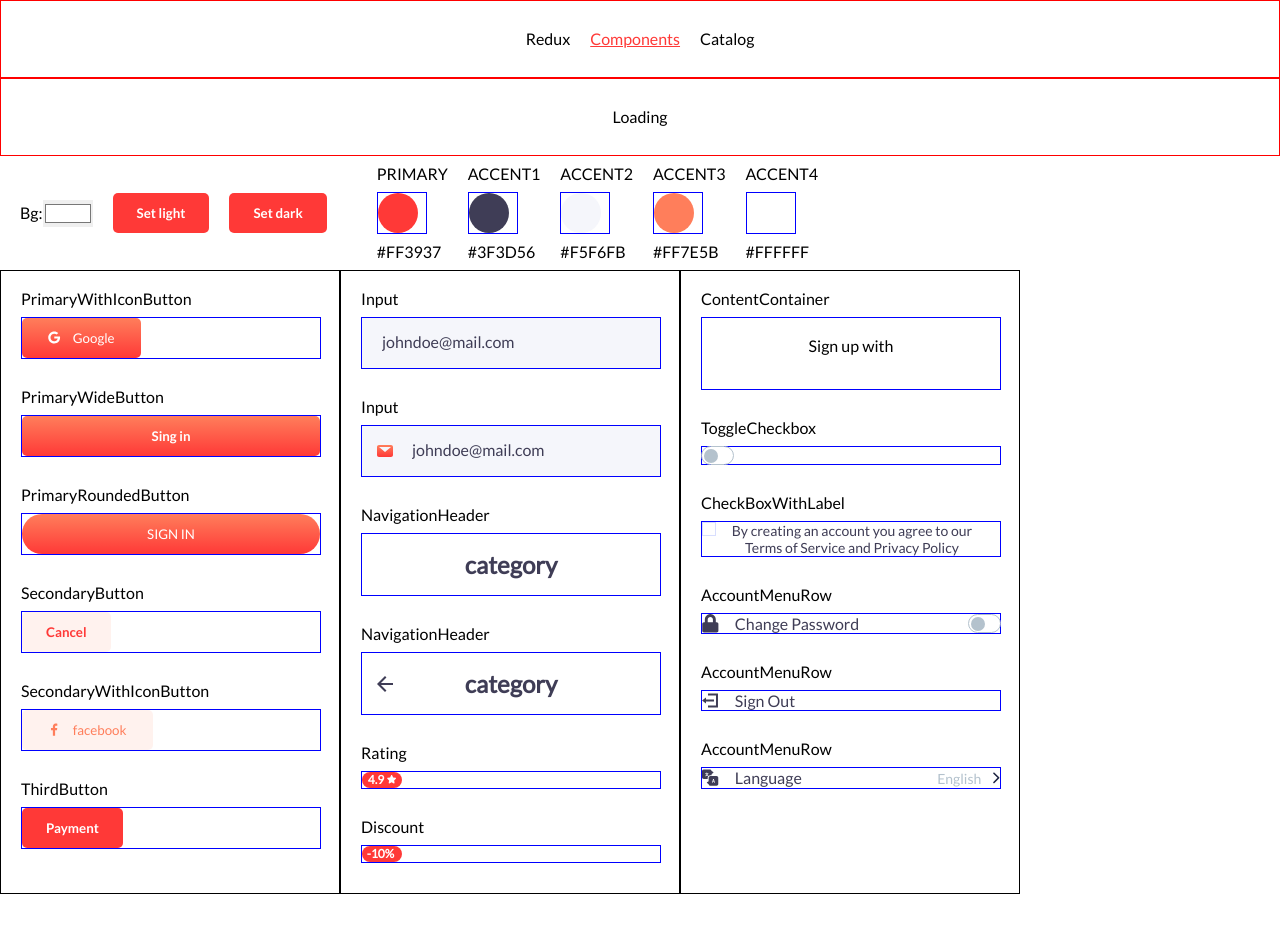
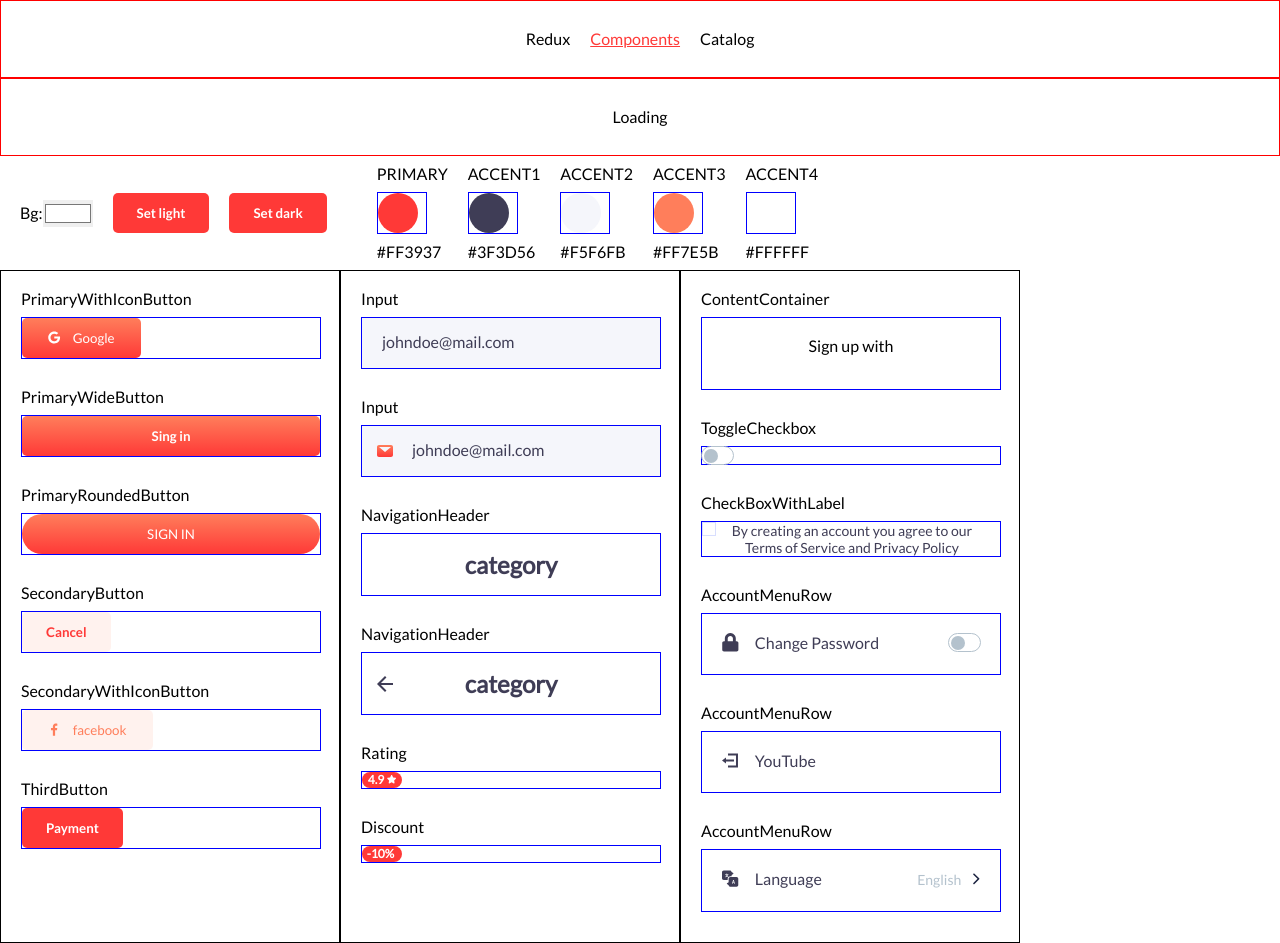
Before and after one commit to SVladikO/depoistu, a React (Create React App) app: page /components in a window 1280 px wide. Before the commit the page ends 894 px from the top, so only its background shows below. Built offline with nearby package versions, Linux system fonts and the light colour scheme.

Commit message:
Fixed issues

```diff
--- a/src/component/AccountMenuRow/AccountMenuRow.style.js
+++ b/src/component/AccountMenuRow/AccountMenuRow.style.js
@@ -1,13 +1,13 @@
 import styled from "styled-components";
 import {THEME} from "../../theme";
 import {Link} from "react-router-dom";
-import {ReactComponent as RightArrow} from "../../icons/right_arrow.svg";
+import {ReactComponent as RightArrow} from "../../icons/right-anchor.svg";
 
 export const Wrapper = styled.div`
   display: flex;
   align-items: center;
   justify-content: space-between;
-  width: 100%;
+  padding: 19px 20px 22px 20px;
 `;
 export const LeftContent = styled.div`
   display: flex;
@@ -43,18 +43,13 @@ export const RightAnchor = styled.div`
   display: block;
   border: none;
   fill: #1C2340;
-  &:hover{
-    cursor: pointer;
-  }
 `;
-export const Label = styled.span`
+export const Label = styled.div`
   color: #B4C2CD;
   font-weight: 500;
   font-size: 14px;
   line-height: 17px;
-  display: block;
   margin-right: 11.5px;
-  cursor: pointer;
 `;
 export const CustomLink = styled(Link)`
   text-decoration: none;
--- a/src/page/development/Components.page.jsx
+++ b/src/page/development/Components.page.jsx
@@ -21,9 +21,9 @@ import NavigationHeader from "../../component/TopNavigation/NavigationHeader";
 import {ReactComponent as GoogleIcon} from '../../icons/google.svg';
 import {ReactComponent as FacebookIcon} from '../../icons/facebook.svg';
 import {ReactComponent as MailIcon} from '../../icons/mail.svg';
-import {ReactComponent as Lock} from '../../icons/lock.svg';
-import {ReactComponent as LogOut} from "../../icons/logout.svg";
-import {ReactComponent as Language} from "../../icons/language.svg";
+import {ReactComponent as LockIcon} from '../../icons/lock.svg';
+import {ReactComponent as LogOutIcon} from "../../icons/logout.svg";
+import {ReactComponent as LanguageIcon} from "../../icons/language.svg";
 
 import {THEME} from "../../theme";
 
@@ -61,9 +61,9 @@ const columns = [
         {title: 'CheckBoxWithLabel',
             component: <CheckBoxWithLabel label="By creating an account you agree to our
                                                 Terms of Service and Privacy Policy"/> },
-        {title: 'AccountMenuRow', component: <AccountMenuRow toggleHandler={true} toggleStatus={true} icon={Lock} title={`Change Password`}/>},
-        {title: 'AccountMenuRow', component: <AccountMenuRow href={true} icon={LogOut} title={`Sign Out`}/>},
-        {title: 'AccountMenuRow', component: <AccountMenuRow changeHandler={true} icon={Language} label={`English`} title={`Language`}/>}
+        {title: 'AccountMenuRow', component: <AccountMenuRow toggleHandler={() => alert('clicked toggle')} toggleStatus={true} icon={LockIcon} title={`Change Password`}/>},
+        {title: 'AccountMenuRow', component: <AccountMenuRow href="https://www.youtube.com" icon={LogOutIcon} title="YouTube"/>},
+        {title: 'AccountMenuRow', component: <AccountMenuRow changeHandler={() => alert('clicked')} icon={LanguageIcon} label="English" title="Language"/>}
     ]
 ]
 
```
Also changed, not shown: src/icons/right-anchor.svg (renamed from src/icons/right_arrow.svg).
